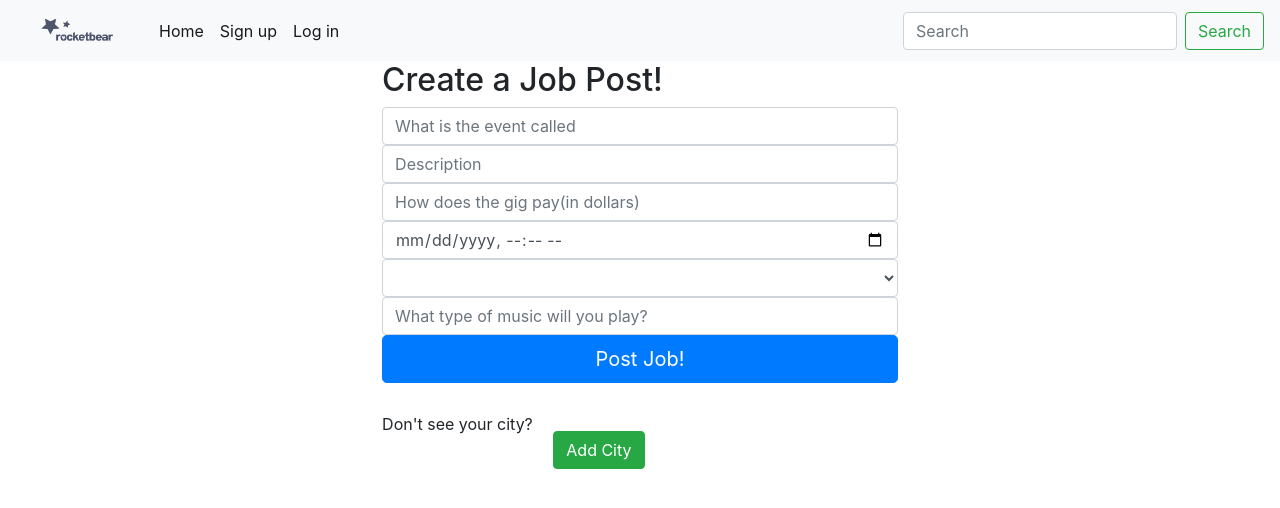
After one commit to ssdamouni/rocket-bear, a Flask app: template templates/job-form.html in a window 1280 px wide. The commit adds this page. Shown: the top 508 px of the page. Run offline with Flask 2, Linux system fonts and the light colour scheme; the template is opened without the code that fills it: values that come from a table or form of the project are taken from there, others are empty; some libraries are stand-ins or nearby versions.

Commit message:
More building

```diff
--- a/app.py
+++ b/app.py
@@ -5,7 +5,7 @@ from flask_debugtoolbar import DebugToolbarExtension
 from sqlalchemy.exc import IntegrityError
 
 from models import User, Instrument, Region, Genre, Role, UserRole, UserInstrument, Study, JobPost, EventPost, connect_db, db
-from forms import UserAddForm, LoginForm
+from forms import UserAddForm, LoginForm, JobForm, EventForm, AddRegion
 
 CURR_USER_KEY = "curr_user"
 
@@ -172,4 +172,66 @@ def delete_user(user_id):
         db.session.commit()
         return redirect('/signup')
 
+######################## Region Routes ##############################
+
+@app.route('/regions/add', methods=["GET", "POST"])
+def add_region():
+    if not g.user:
+        flash("Access unauthorized.", "danger")
+        return redirect("/")
+    if g.user:
+        form = AddRegion()
+        if form.validate_on_submit():
+            region = Region(city=form.city.data, county=form.county.data, state=form.state.data)
+            db.session.add(region)
+            db.session.commit()
+            return redirect('/')
+        return render_template("region-form.html", form=form)
+
+
 ######################## Event Routes ##############################
+
+
+######################## Job Routes ##############################
+@app.route('/jobs')
+def list_jobs():
+    if not g.user:
+        flash("Access unauthorized.", "danger")
+        return redirect("/")
+    if g.user and session[CURR_USER_KEY] == user_id:
+        jobs = JobPost.query.all()
+        return render_template("/jobs", jobs=jobs)
+
+
+@app.route('/users/<int:user_id>/newjob', methods=["GET", "POST"])
+def create_job(user_id):
+    """Used by users to create job posts"""
+    if not g.user:
+        flash("Access unauthorized.", "danger")
+        return redirect("/")
+    if g.user and session[CURR_USER_KEY] == user_id:
+        regions = Region.query.all()
+        # list of tuples for selectfield
+        region_list = [(i.id, i.city) for i in regions]
+        form = JobForm()
+        #passing selectfield choice into the form
+        form.region_id.choices = region_list
+        if form.validate_on_submit():
+            job = JobPost(title=form.title.data,
+                          description=form.description.data,
+                          pay=form.pay.data,
+                          date=form.date.data,
+                          region_id=form.region_id.data,
+                          user_id=user_id,
+                          genre=form.genre.data)
+
+            db.session.add(job)
+            db.session.commit()
+            return redirect(f"/users/{user_id}")
+        return render_template("/job-form.html", form=form)
+    else:
+        flash("Access unauthorized.", "danger")
+        return redirect("/")
+
+if __name__ == '__main__':
+    app.run(debug=True)
--- a/forms.py
+++ b/forms.py
@@ -1,5 +1,6 @@
 from flask_wtf import FlaskForm
-from wtforms import StringField, PasswordField, DateTimeField
+from wtforms import StringField, PasswordField, IntegerField, FloatField, SelectField
+from wtforms.fields.html5 import DateTimeLocalField
 from wtforms.validators import InputRequired
 from wtforms.widgets import TextArea
 
@@ -23,8 +24,22 @@ class EventForm(FlaskForm):
     title = StringField("What is the event called", validators=[InputRequired()])
     description = StringField("Description", validators=[InputRequired()])
     address = StringField("What is the Address of the event?", validators=[InputRequired()])
-    date = DateTimeField("Date of Event", validators=[InputRequired()])
+    date = DateTimeLocalField("Date of Event", validators=[InputRequired()])
     genre = StringField("What type of music will you play?", validators=[InputRequired()])
+
+
+class JobForm(FlaskForm):
+    title = StringField("What is the event called", validators=[InputRequired()])
+    description = StringField("Description", validators=[InputRequired()])
+    pay = FloatField("How does the gig pay(in dollars)", validators=[InputRequired()])
+    date = DateTimeLocalField("Date of Event", format='%d/%m/%Y %H:%M', validators=[InputRequired()])
+    region_id = SelectField("Where is this job?", coerce=int, validators=[InputRequired()])
+    genre = StringField("What type of music will you play?", validators=[InputRequired()])
+
+class AddRegion(FlaskForm):
+    city = StringField("City", validators=[InputRequired()])
+    county = StringField("County", validators=[InputRequired()])
+    state = StringField("State", validators=[InputRequired()])
 # class FeedbackForm(FlaskForm):
 #     title = StringField("Title", validators=[InputRequired()])
 #     content = StringField("Content", validators=[InputRequired()])
--- a/requirements.txt
+++ b/requirements.txt
@@ -6,9 +6,11 @@ cffi==1.14.2
 Click==7.0
 colorama==0.4.4
 decorator==4.3.0
+dominate==2.6.0
 Faker==0.9.1
 Flask==1.0.2
 Flask-Bcrypt==0.7.1
+Flask-Bootstrap==3.3.7.1
 Flask-DebugToolbar==0.10.1
 Flask-SQLAlchemy==2.4.4
 Flask-WTF==0.14.2
@@ -32,6 +34,7 @@ six==1.11.0
 SQLAlchemy==1.3.23
 text-unidecode==1.2
 traitlets==4.3.2
+visitor==0.1.3
 wcwidth==0.1.7
 Werkzeug==0.14.1
 WTForms==2.2.1
--- a/templates/base.html
+++ b/templates/base.html
@@ -13,6 +13,7 @@
 
   <link rel="stylesheet"
         href="https://use.fontawesome.com/releases/v5.3.1/css/all.css">
+  <link rel="stylesheet" href="https://cdnjs.cloudflare.com/ajax/libs/bootstrap-datetimepicker/4.17.47/css/bootstrap-datetimepicker.min.css">
   <link rel="stylesheet" href="/static/app.css">
   <link rel="shortcut icon" href="/static/favicon.ico">
 </head>
@@ -31,8 +32,8 @@
               <a class="nav-link" href="/">Home <span class="sr-only">(current)</span></a>
             </li>
             {% if not g.user %}
-                <li><a href="/signup">Sign up</a></li>
-                <li><a href="/login">Log in</a></li>
+                <li><a href="/signup" class="nav-link active">Sign up</a></li>
+                <li><a href="/login" class="nav-link active">Log in</a></li>
             {% else %}
             <li class="nav-item">
               <a class="nav-link" href="/logout">Logout</a>
@@ -45,12 +46,12 @@
           </form>
         </div>
       </nav>
-    {% block content %}
     <section>
-        {% for msg in get_flashed_messages() %}
-            <p>{{msg}}</p>
+        {% for category, msg in get_flashed_messages(with_categories=True) %}
+            <div class="alert alert-{{category}}">{{ msg }}</div>
         {% endfor %}
     </section>
+    {% block content %}
     {% endblock %}
 <script src="/static/app.js"></script>
 <script src="http://unpkg.com/jquery"></script>
--- /dev/null
+++ b/templates/job-form.html
@@ -0,0 +1,27 @@
+{% extends 'base.html' %}
+
+
+{% block content %}
+
+  <div class="row justify-content-md-center">
+  <div class="col-md-7 col-lg-5">
+    <h2 class="join-message">Create a Job Post!</h2>
+    <form method="POST" id="user_form">
+      {{ form.hidden_tag() }}
+
+      {% for field in form if field.widget.input_type != 'hidden' %}
+        {% for error in field.errors %}
+          <span class="text-danger">{{ error }}</span>
+        {% endfor %}
+        {{ field(placeholder=field.label.text, class="form-control") }}
+      {% endfor %}
+
+      <button class="btn btn-primary btn-lg btn-block">Post Job!</button>
+    </form>
+    <form action="/regions/add">
+        <lable> Don't see your city?</lable>
+        <input type="submit" value="Add City" class="btn btn-success mt-5 ml-3"/>
+    </form>
+  </div>
+</div>
+{% endblock %}
--- a/templates/users/profile.html
+++ b/templates/users/profile.html
@@ -24,8 +24,8 @@
 </div>
     <br>
     <div class="btn-group ml-3">
-        <form action="/users/{{user.id}}/edit">
-            <input type="submit" value="Add/Update User Info" class="btn btn-primary"/>
+        <form action="/users/{{user.id}}/newjob">
+            <input type="submit" value="Create a new job post" class="btn btn-primary"/>
         </form>
         <form action="/users/{{user.id}}/delete" method="POST">
             <input type="submit" value="Delete User" class="btn btn-danger"/>
```
Also changed, not shown: templates/region-form.html (added, +23 -0 lines).
